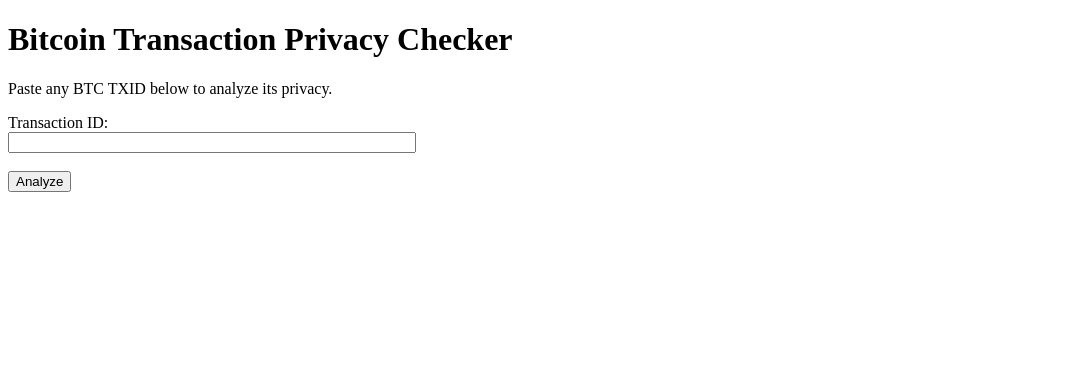
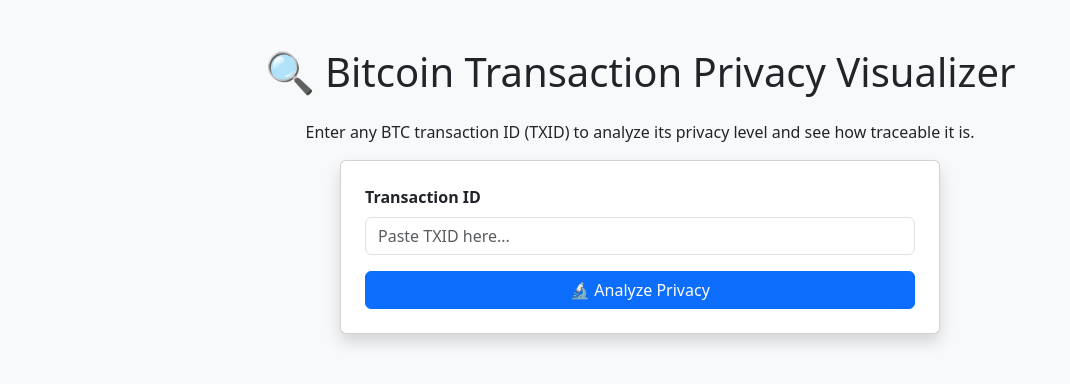
Before and after one commit to amahbub2006/BTC_PROJECT, a Flask app: page / in a window 1280 px wide. Shown: the top 384 px of the page, without its empty margins (0-1070 px from the left). Run offline with Flask 3, Linux system fonts and the light colour scheme.

Commit message:
UI improvement

```diff
--- a/app.py
+++ b/app.py
@@ -39,62 +39,74 @@
     G = nx.DiGraph()
 
     #Treating TXID as a node, we can add all input addresses as connections going INTO the node. EDIT: a connection between nodes AKA the movement of BTC is an edge.
-    for vin in inputs:
-        from_addr = vin.get('prevout', {}).get('scriptpubkey_address', 'unknown')
-        G.add_edge(from_addr, txid)
+    input_addresses = [vin.get('prevout', {}).get('scriptpubkey_address', 'unknown') for vin in inputs]
+    output_addresses = [vout.get('scriptpubkey_address', 'unknown') for vout in outputs]
 
-    #Add all output addresses as EDGES going OUT from the TXID node
-    for vout in outputs:
-        to_addr = vout.get('scriptpubkey_address', 'unknown')
-        G.add_edge(txid, to_addr)
+    for addr in input_addresses:
+        G.add_edge(addr, txid)
+    for addr in output_addresses:
+        G.add_edge(txid, addr)
 
-    #Save the drawn graph image
-    nx.draw(G, with_labels=True, node_color='lightblue', node_size=2000, font_size=8)
+    #Save the drawn graph image, but make it look way better!
+    pos = nx.spring_layout(G, k=1.5, seed=42)  # stable layout for clarity
+    plt.figure(figsize=(12, 8))  # bigger plot area
+    nx.draw(G, pos, with_labels=True, node_color='skyblue', node_size=1500, font_size=7, arrows=True)
     plt.tight_layout()
     plt.savefig('static/graph.png')  #gotta save the graph in a static folder
     plt.clf()  #Clear the plot
 
     #Privacy Score. Starts at 100 and then gets deducted based on privacy standards. MAIN THING THAT IM TRYNA SELL HERE. everything else after this is a supplementary to this feature, or built around this feature. I hope it works.
     score = 100
+    breakdown = []  #List of tuples describing each check and its impact
 
     #Privacy check #1: More than one input -> probably some kind of issue about multiple wallets owned by the same person.
     if len(inputs) > 1:
         score -= 20
+        breakdown.append(("Multiple inputs", -20, "Likely linked wallets or merging of funds"))
 
     #Privacy check #2: Output address equals input address -> address reuse = bad.
-    reused = any(
-        vout.get('scriptpubkey_address') ==
-        inputs[0].get('prevout', {}).get('scriptpubkey_address')
-        for vout in outputs
-    )
+    reused = any(addr in output_addresses for addr in input_addresses)
     if reused:
         score -= 30
+        breakdown.append(("Address reuse", -30, "Input and output addresses overlap"))
 
     #Privacy check #3: Round number outputs (e.g., 0.01 BTC) are super common and easy to guess
     round_outputs = [v for v in outputs if v.get('value') in [1_000_000, 5_000_000, 10_000_000]]  # these are satoshis: 0.01, 0.05, 0.1 BTC
     if round_outputs:
         score -= 10
+        breakdown.append(("Round-number outputs", -10, "Likely the payment output"))
 
     #Privacy check #4: Output address is the SAME as one of the inputs = you're sending change back to yourself = traceable
-    input_addresses = [vin.get('prevout', {}).get('scriptpubkey_address') for vin in inputs]
-    output_addresses = [vout.get('scriptpubkey_address') for vout in outputs]
     for addr in output_addresses:
         if addr in input_addresses:
             score -= 20
+            breakdown.append(("Change to same address", -20, "Change returned to a reused address"))
             break
 
     #Privacy BONUS #5: One-time change address -> no reuse = good. We'll count this if at least one output is unique.
     unique_outputs = [addr for addr in output_addresses if addr not in input_addresses]
     if len(unique_outputs) >= 1:
         score += 10
+        breakdown.append(("Fresh change address", +10, "Unlinked change destination"))
 
     #Privacy BONUS #6: Equal outputs = CoinJoin-like structure -> hard to tell who got paid
     output_values = [v.get('value') for v in outputs]
     if len(output_values) >= 2 and len(set(output_values)) == 1:
         score += 15
+        breakdown.append(("Equal outputs", +15, "Could be CoinJoin-style obfuscation"))
 
-    #Return the result page with score and image
-    return render_template('result.html', score=score, txid=txid)
+    #Interpret the score for human-readable rating
+    if score >= 90:
+        judgment = "Excellent privacy"
+    elif score >= 70:
+        judgment = "Moderate privacy"
+    elif score >= 50:
+        judgment = "Weak privacy"
+    else:
+        judgment = "Very poor privacy"
+
+    #Return the result page with score, breakdown, and image
+    return render_template('result.html', score=score, txid=txid, judgment=judgment, breakdown=breakdown)
 
 #Run the Flask server
 if __name__ == '__main__':
--- a/templates/index.html
+++ b/templates/index.html
@@ -1,16 +1,26 @@
 <!DOCTYPE html>
-<html>
+<html lang="en">
 <head>
+    <meta charset="UTF-8">
     <title>Bitcoin Privacy Visualizer</title>
+    <link href="https://cdn.jsdelivr.net/npm/bootstrap@5.3.0/dist/css/bootstrap.min.css" rel="stylesheet">
 </head>
-<body>
-    <h1>Bitcoin Transaction Privacy Checker</h1>
-    <p>Paste any BTC TXID below to analyze its privacy.</p>
+<body class="bg-light">
 
-    <form method="POST" action="/analyze">
-        <label>Transaction ID:</label><br>
-        <input type="text" name="txid" style="width: 400px;" required><br><br>
-        <button type="submit">Analyze</button>
-    </form>
+    <div class="container py-5">
+        <h1 class="text-center mb-4">🔍 Bitcoin Transaction Privacy Visualizer</h1>
+        <p class="text-center">Enter any BTC transaction ID (TXID) to analyze its privacy level and see how traceable it is.</p>
+
+        <div class="card shadow p-4 mx-auto" style="max-width: 600px;">
+            <form method="POST" action="/analyze">
+                <div class="mb-3">
+                    <label for="txid" class="form-label"><strong>Transaction ID</strong></label>
+                    <input type="text" class="form-control" name="txid" id="txid" placeholder="Paste TXID here..." required>
+                </div>
+                <button type="submit" class="btn btn-primary w-100">🔬 Analyze Privacy</button>
+            </form>
+        </div>
+    </div>
+
 </body>
 </html>
```
Also changed, not shown: templates/result.html (+59 -9 lines), static/graph.png (added).
